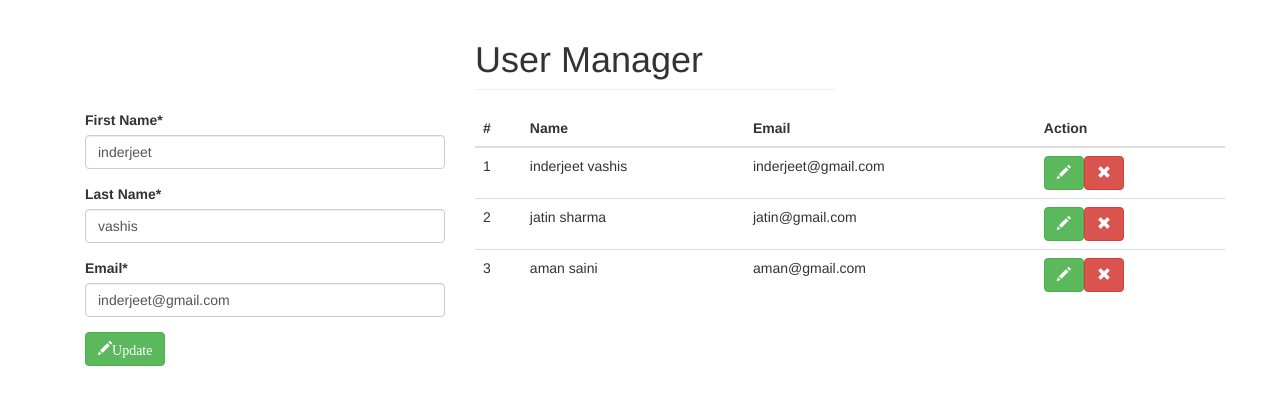
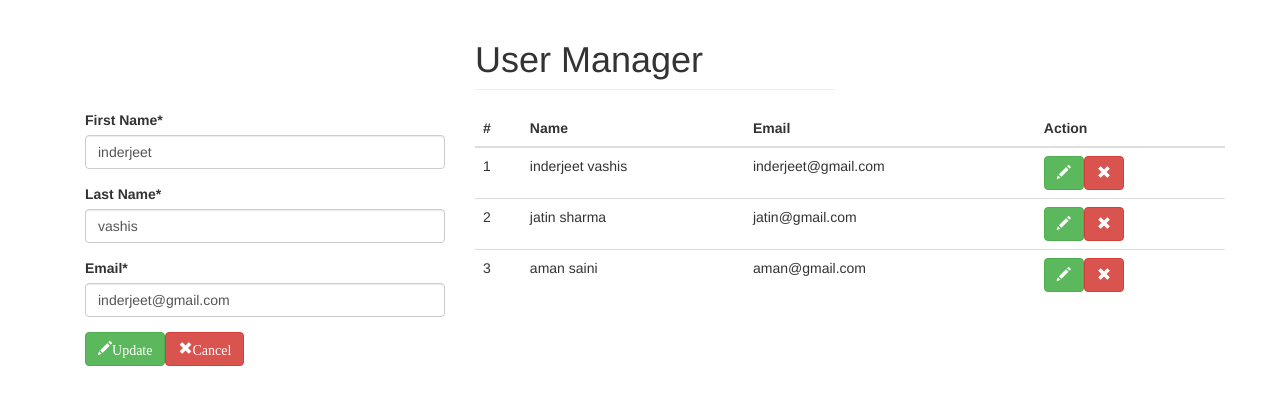
Before and after one commit to inder99/user-crud, an Angular app: page /update/1 in a window 1280 px wide. Shown: the top 404 px of the page. Built offline with nearby package versions, Linux system fonts and the light colour scheme; data requests are answered from the project's data file.

Commit message:
final done

```diff
--- a/src/app/user-manager/user-form/user-form.component.html
+++ b/src/app/user-manager/user-form/user-form.component.html
@@ -35,5 +35,8 @@
         <button class="btn btn-success">
           <span class="glyphicon glyphicon-pencil">Update</span>
         </button>
+        <button class="btn btn-danger" (click)="cancelUpdate">
+            <span class="glyphicon glyphicon-remove">Cancel</span>
+        </button>
     </div>
   </form>
--- a/src/app/user-manager/user-form/user-form.component.ts
+++ b/src/app/user-manager/user-form/user-form.component.ts
@@ -1,6 +1,6 @@
 import { Component, OnInit } from '@angular/core';
 import { FormBuilder, FormGroup, Validators} from '@angular/forms';
-import { ActivatedRoute } from '@angular/router';
+import { ActivatedRoute, Router } from '@angular/router';
 import {User} from '../../model/user';
 import {UserService} from '../../service/user.service';
 import {MessageService} from '../../service/message.service';
@@ -19,6 +19,7 @@ export class UserFormComponent implements OnInit {
   currentLength : number ;
   constructor(private builder : FormBuilder,
     private route : ActivatedRoute,
+    private router : Router,
     private userService : UserService,
     private messageObject : MessageService
   ) {
@@ -57,8 +58,11 @@ export class UserFormComponent implements OnInit {
     this.userService.updateUser(this.user).subscribe((data)=>{
       this.messageObject.setMessage("Task_Updated");
       console.log("UserUpdated",this.user);
-      this.resetField();
+      this.router.navigate(['/']);
     });
+  }
+  cancelUpdate(){
+    this.editBool=false;
   }
   resetField(){
     this.addUser = this.builder.group({
```
